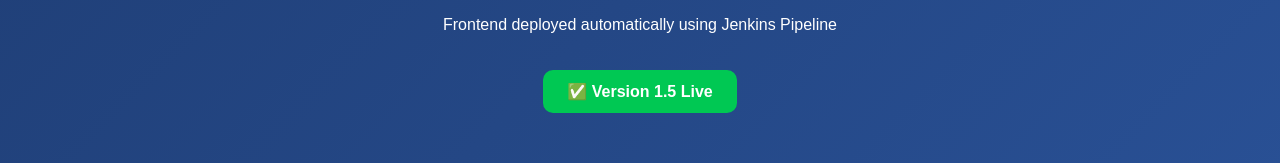
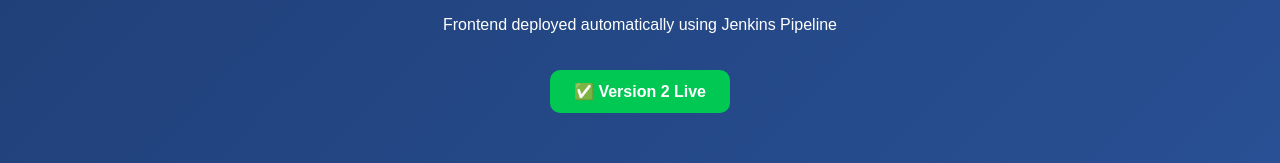
Before and after one commit to Toshak-TCL/react-jenkins-demo, a React (Create React App) app: page / in a window 1280 px wide. Shown: the part 418-581 px from the top of the page. Built offline with nearby package versions, Linux system fonts and the light colour scheme.

Commit message:
Version Update

```diff
--- a/src/App.js
+++ b/src/App.js
@@ -27,7 +27,7 @@
           fontWeight: "bold"
         }}
       >
-        ✅ Version 1.5 Live
+        ✅ Version 2 Live
       </div>
     </div>
   );
```
